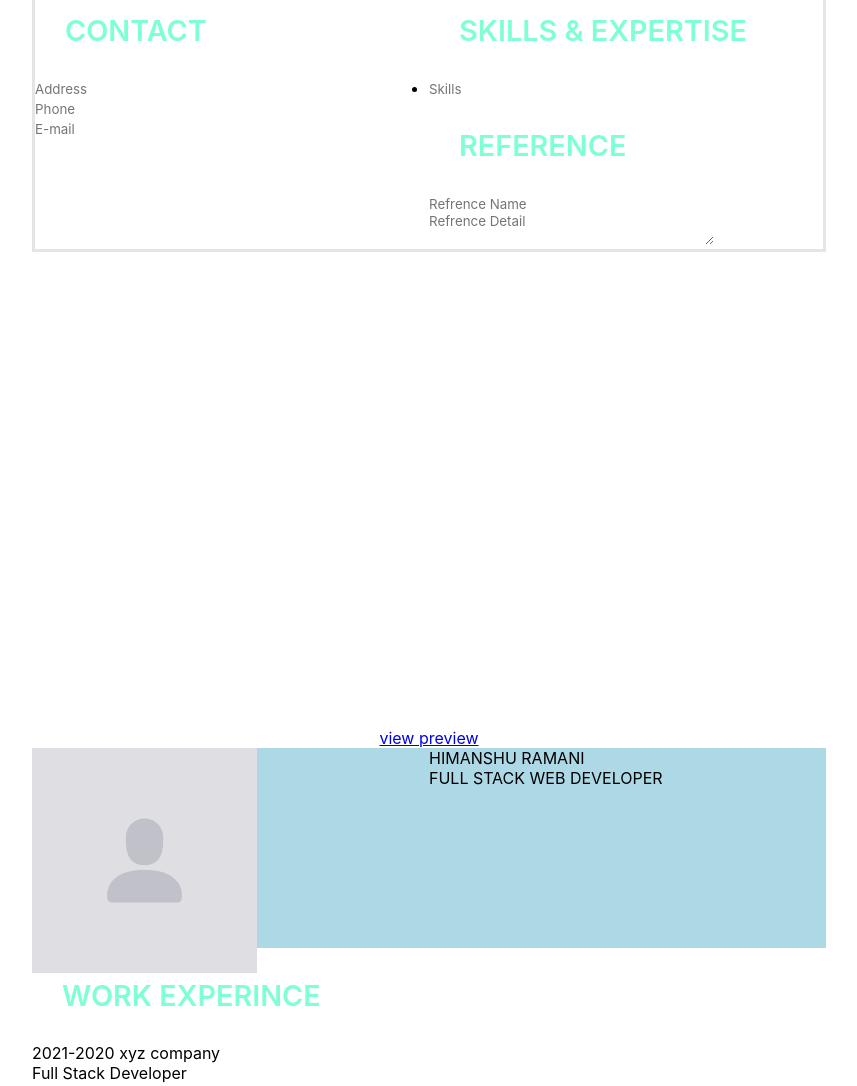
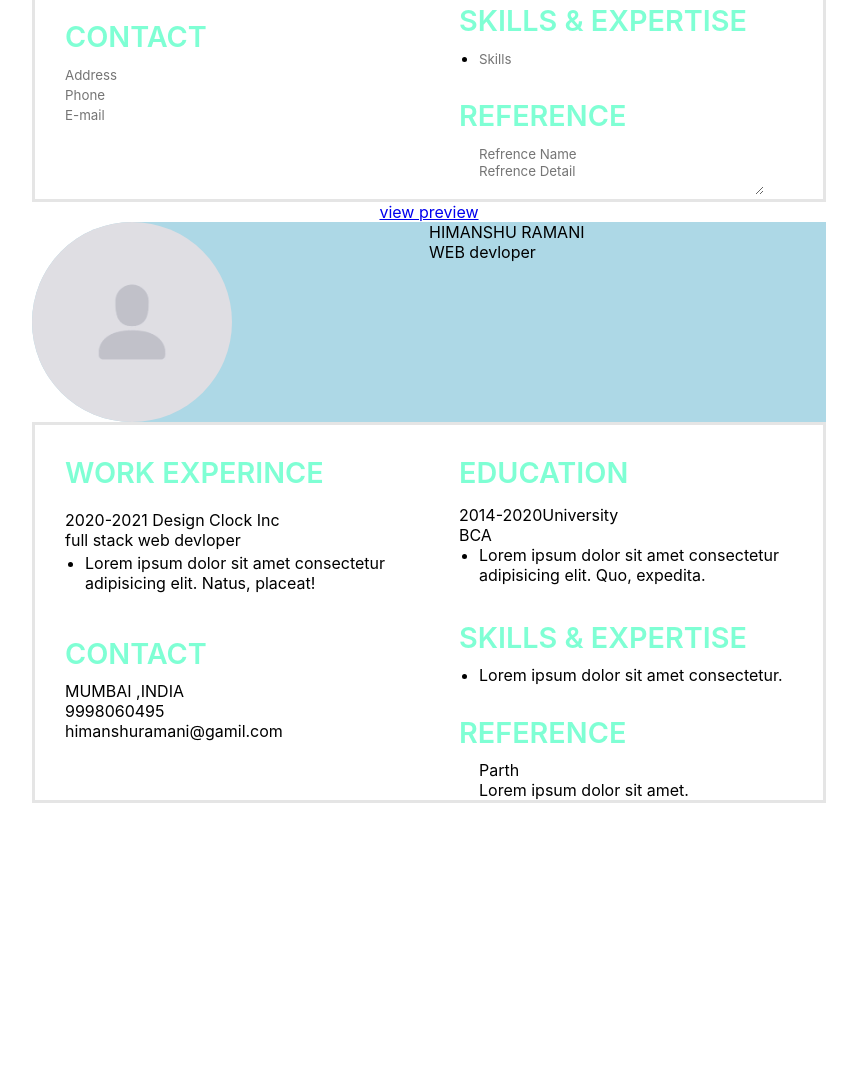
Before and after one commit to Himanshu-ramani/resume-builder-project, a plain HTML site: page resume application perfect/tempete2/templete2.html in a window 1280 px wide. Shown: the part 395-1481 px from the top of the page, without its empty margins (211-1068 px from the left). Drawn offline with Linux system fonts and the light colour scheme.

Commit message:
Add files via upload

```diff
--- a/resume application perfect/tempete2/templete2.css
+++ b/resume application perfect/tempete2/templete2.css
@@ -11,7 +11,7 @@
 }
 /* css of form */
 .from {
-  height: 1123px;
+  /* height: 1123px; */
   width: 794px;
   margin: auto;
 }
@@ -39,16 +39,37 @@
   font-size: 1.8rem;
   font-weight: 600;
   color: aquamarine;
-  margin: 30px;
+  margin: 30px 0 10px 30px;
 }
 .btn-preview {
   display: flex;
   justify-content: center;
 }
 
+.li {
+  margin: 3px 3px 3px 20px;
+}
 /* css termplete */
 .page {
   height: 1123px;
   width: 794px;
   margin: auto;
 }
+.experince {
+  padding: 10px 30px;
+}
+.contact {
+  margin: 5px 5px 5px 30px;
+}
+.eduction {
+  padding: 5px 30px;
+}
+.exp-ul {
+  margin-left: 20px;
+}
+.skills {
+  margin-left: 50px;
+}
+.refrence {
+  margin-left: 50px;
+}
--- a/resume application perfect/tempete2/templete2.html
+++ b/resume application perfect/tempete2/templete2.html
@@ -52,15 +52,17 @@
               />
             </p>
             <ul>
-              <li>
+              <li class="li">
                 <input type="text" name="" id="" placeholder="Experince" />
               </li>
             </ul>
           </div>
           <p class="heading">CONTACT</p>
-          <input type="text" placeholder="Address" />
-          <input type="text" placeholder="Phone" />
-          <input type="text" placeholder="E-mail" />
+          <div class="contact">
+            <div><input type="text" placeholder="Address" /></div>
+            <div><input type="text" placeholder="Phone" /></div>
+            <div><input type="text" placeholder="E-mail" /></div>
+          </div>
         </section>
         <section class="two">
           <p class="heading">EDUCATION</p>
@@ -82,22 +84,22 @@
                 placeholder="Degree"
               />
             </p>
-            <ul>
+            <ul class="exp-ul">
               <li>
                 <input type="text" name="" id="" placeholder="Study" />
               </li>
             </ul>
           </div>
           <p class="heading">SKILLS & EXPERTISE</p>
-          <div class="skils">
+          <div class="skills">
             <ul>
               <li>
                 <input type="text" name="" id="" placeholder="Skills" />
               </li>
             </ul>
           </div>
+          <p class="heading">REFERENCE</p>
           <div class="refrence">
-            <p class="heading">REFERENCE</p>
             <p class="refrence-name">
               <input type="text" name="" id="" placeholder="Refrence Name" />
             </p>
@@ -118,25 +120,74 @@
 
     <div class="page">
       <header>
-        <img src="../profile.png" alt="" />
-        <div class="name-info">
-          <p class="big-name-temp">HIMANSHU RAMANI</p>
-          <p class="big-profession-temp">FULL STACK WEB DEVELOPER</p>
+        <img id="form-profile" class="from-dp" src="../profile.png" alt="" />
+        <div class="name">
+          <p class="bigname" id="from-big-name">
+            HIMANSHU RAMANI
+          </p>
+          <p>
+           WEB devloper
+          </p>
         </div>
       </header>
-      <div class="info-temp">
-        <section class="first">
+      <div class="info">
+        <section class="one">
           <p class="heading">WORK EXPERINCE</p>
-          <div class="exprince-temp">
-            <span class="date-temp">2021-2020</span> <span>xyz company</span>
-            <p class="profession-temp">Full Stack Developer</p>
+          <div class="experince">
+            <span class="date"
+              >2020-2021 </span
+            ><span class="comapny"
+              >Design Clock Inc</span>
+            <p class="experince-profession">
+              full stack web devloper
+            </p>
             <ul>
-              <li>xzy expert</li>
+              <li class="li">
+                Lorem ipsum dolor sit amet consectetur adipisicing elit. Natus, placeat!
             </ul>
+          </div>
+          <p class="heading">CONTACT</p>
+          <div class="contact">
+            <div>MUMBAI ,INDIA</div>
+            <div>9998060495</div>
+            <div>himanshuramani@gamil.com</div>
+          </div>
+        </section>
+        <section class="two">
+          <p class="heading">EDUCATION</p>
+          <div class="eduction">
+            <span class="date"
+              >2014-2020</span
+            ><span class="comapny"
+              >University</span>
+            <p class="experince-profession">
+              BCA
+            </p>
+            <ul class="exp-ul">
+              <li>
+               Lorem ipsum dolor sit amet consectetur adipisicing elit. Quo, expedita.
+              </li>
+            </ul>
+          </div>
+          <p class="heading">SKILLS & EXPERTISE</p>
+          <div class="skills">
+            <ul>
+              <li>
+               Lorem ipsum dolor sit amet consectetur.
+              </li>
+            </ul>
+          </div>
+          <p class="heading">REFERENCE</p>
+          <div class="refrence">
+            <p class="refrence-name">
+              Parth
+            </p>
+            Lorem ipsum dolor sit amet.
           </div>
         </section>
       </div>
     </div>
+    </div>
     <script src="./templete2.js"></script>
   </body>
 </html>
```
Also changed, not shown: resume application perfect/templete1/templete.js (+16 -1 lines), resume application perfect/templete1/templete1.css (+13 -3 lines), resume application perfect/templete1/templete1.html (+5 -2 lines), resume application perfect/templete3/temeplete3.css (+8 -3 lines), resume application perfect/templete3/temeplete3.html (+5 -3 lines), 1 other file.
